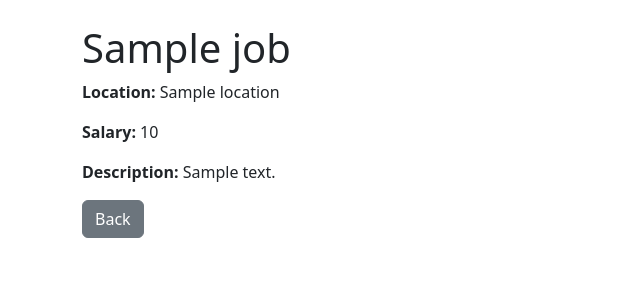
After one commit to SujendraNayak/Carrier-website, a Flask app: template templates/jobpage.html in a window 1280 px wide. The commit adds this page. Shown: the top 300 px of the page, without its empty margins (0-640 px from the left). Run offline with Flask 3, Linux system fonts and the light colour scheme; the template is opened without the code that fills it: most values are stand-ins (such as "Sample title", 1, 10 or a date in 2020); parts of the project's set-up code (start-up, migrations or seed data) failed here and were passed over.

Commit message:
`Added load_job_from_db function and modified job retrieval logic in app.py and database.py`

```diff
--- a/app.py
+++ b/app.py
@@ -1,5 +1,6 @@
 from flask import Flask, render_template, jsonify
-from database import load_jobs_from_db  # import from database.py
+from database import load_jobs_from_db
+#from database import load_job_from_db# import from database.py
 
 app = Flask(__name__)
 
@@ -15,11 +16,12 @@ def list_jobs():
 
 @app.route("/job/<id>")
 def show_job(id):
-    jobs = load_jobs_from_db()
-    job = next((job for job in jobs if job["id"] == id), None)
-    if job:
-        return render_template('jobpage.html', job=job)
-    return "Job not found", 404
+    job = load_jobs_from_db()
+    #return jsonify(job)
+   # job = next((job for job in job if job["id"] == id), None)
+    if not job:
+        return "Job not found", 404
+    return render_template("jobpage.html", job=job)
 
 
 if __name__ == '__main__':
--- a/templates/jobitem.html
+++ b/templates/jobitem.html
@@ -12,6 +12,7 @@
     </div>
   </div>
   <div class="col-3 text-end">
-  <button type="button" class="btn btn-outline-success">Apply</button>
+    <a href="/job/{{ job['id'] }}" class="btn btn-outline-primary" style="margin-right:8px">View</a>
+
   </div>
 </div>
--- /dev/null
+++ b/templates/jobpage.html
@@ -0,0 +1,17 @@
+<!DOCTYPE html>
+<html>
+<head>
+  <title>{{ job['title'] }} - Job Details</title>
+  <link href="https://cdn.jsdelivr.net/npm/bootstrap@5.3.2/dist/css/bootstrap.min.css" rel="stylesheet">
+</head>
+<body>
+  <div class="container my-4">
+    <h1>{{ job['title'] }}</h1>
+    <p><b>Location:</b> {{ job['location'] }}</p>
+    <p><b>Salary:</b> {{ job['salary'] }}</p>
+    <p><b>Description:</b> {{ job['description'] }}</p>
+
+    <a href="/" class="btn btn-secondary">Back</a>
+  </div>
+</body>
+</html>
```
Also changed, not shown: database.py (+10 -3 lines).
